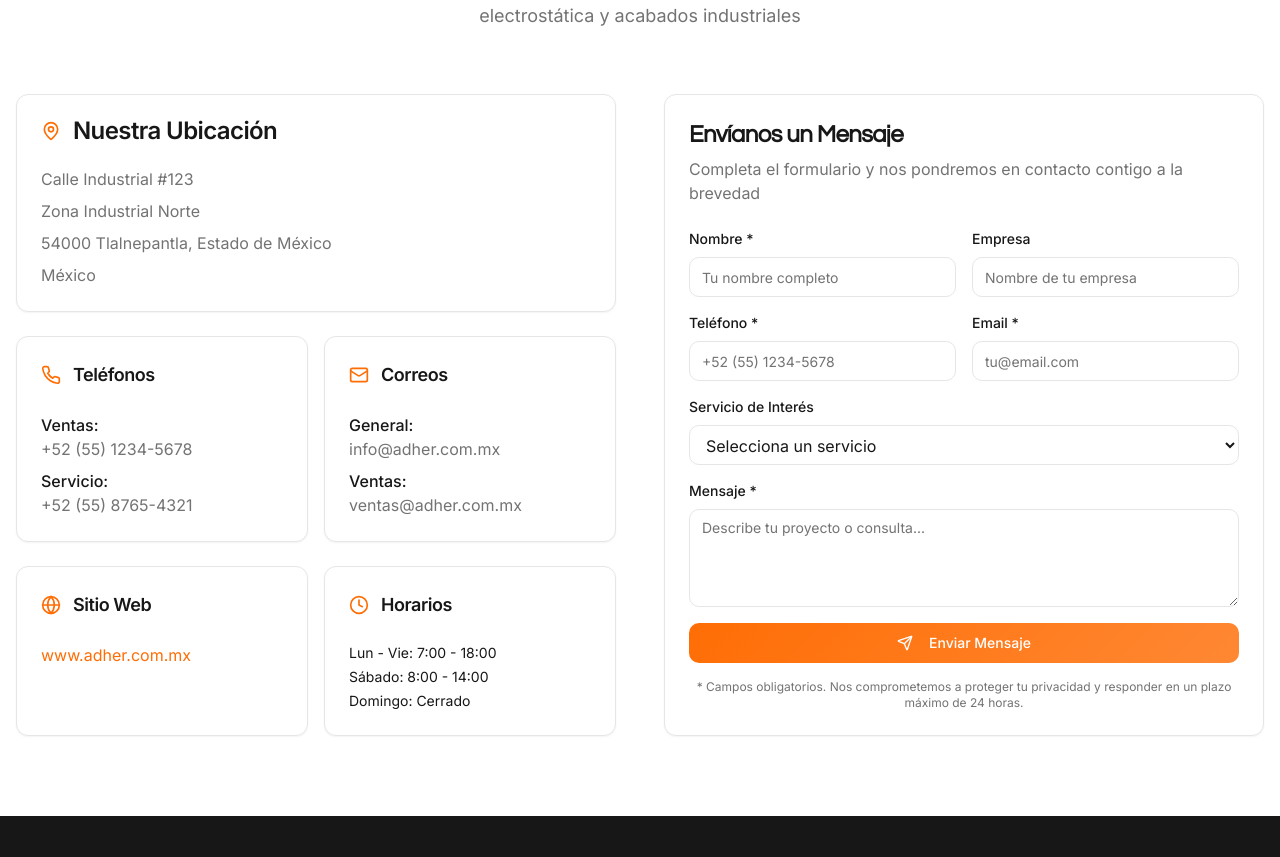
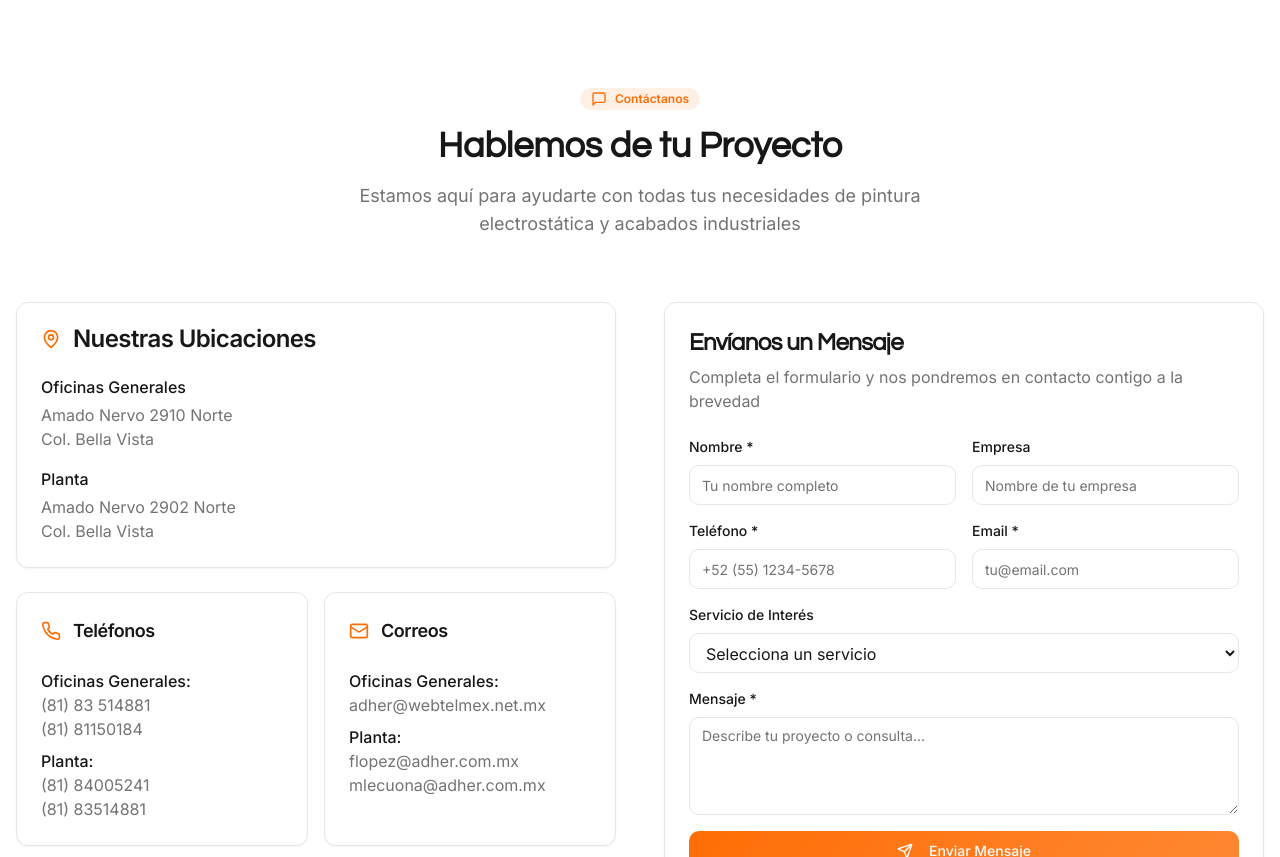
Before and after one commit to ADHERmx/adher-corporate-web-mirror, a React (Vite) app: page / in a window 1280 px wide. Shown: the part 3586-4443 px from the top of the page. Built offline with nearby package versions, Linux system fonts and the light colour scheme; the HTML template or start-up script is replaced by a standard one.

Commit message:
Update contact information

```diff
--- a/src/components/Contact.tsx
+++ b/src/components/Contact.tsx
@@ -38,15 +38,21 @@ const Contact = () => {
               <CardHeader>
                 <CardTitle className="flex items-center space-x-3">
                   <MapPin className="w-5 h-5 text-primary" />
-                  <span>Nuestra Ubicación</span>
+                  <span>Nuestras Ubicaciones</span>
                 </CardTitle>
               </CardHeader>
               <CardContent>
-                <div className="space-y-2 text-muted-foreground">
-                  <p>Calle Industrial #123</p>
-                  <p>Zona Industrial Norte</p>
-                  <p>54000 Tlalnepantla, Estado de México</p>
-                  <p>México</p>
+                <div className="space-y-4 text-muted-foreground">
+                  <div>
+                    <div className="font-medium text-foreground mb-1">Oficinas Generales</div>
+                    <p>Amado Nervo 2910 Norte</p>
+                    <p>Col. Bella Vista</p>
+                  </div>
+                  <div>
+                    <div className="font-medium text-foreground mb-1">Planta</div>
+                    <p>Amado Nervo 2902 Norte</p>
+                    <p>Col. Bella Vista</p>
+                  </div>
                 </div>
               </CardContent>
             </Card>
@@ -61,12 +67,14 @@ const Contact = () => {
                 </CardHeader>
                 <CardContent className="space-y-2">
                   <div>
-                    <div className="font-medium">Ventas:</div>
-                    <div className="text-muted-foreground">+52 (55) 1234-5678</div>
+                    <div className="font-medium">Oficinas Generales:</div>
+                    <div className="text-muted-foreground">(81) 83 514881</div>
+                    <div className="text-muted-foreground">(81) 81150184</div>
                   </div>
                   <div>
-                    <div className="font-medium">Servicio:</div>
-                    <div className="text-muted-foreground">+52 (55) 8765-4321</div>
+                    <div className="font-medium">Planta:</div>
+                    <div className="text-muted-foreground">(81) 84005241</div>
+                    <div className="text-muted-foreground">(81) 83514881</div>
                   </div>
                 </CardContent>
               </Card>
@@ -80,12 +88,13 @@ const Contact = () => {
                 </CardHeader>
                 <CardContent className="space-y-2">
                   <div>
-                    <div className="font-medium">General:</div>
-                    <div className="text-muted-foreground">info@adher.com.mx</div>
+                    <div className="font-medium">Oficinas Generales:</div>
+                    <div className="text-muted-foreground">adher@webtelmex.net.mx</div>
                   </div>
                   <div>
-                    <div className="font-medium">Ventas:</div>
-                    <div className="text-muted-foreground">ventas@adher.com.mx</div>
+                    <div className="font-medium">Planta:</div>
+                    <div className="text-muted-foreground">flopez@adher.com.mx</div>
+                    <div className="text-muted-foreground">mlecuona@adher.com.mx</div>
                   </div>
                 </CardContent>
               </Card>
--- a/src/components/Services.tsx
+++ b/src/components/Services.tsx
@@ -64,7 +64,12 @@ const Services = () => {
                     {service.description}
                   </p>
                   <ul className="space-y-2">
-                    {service.features.map((feature, featureIndex) => {})}
+                    {service.features.map((feature, featureIndex) => (
+                      <li key={featureIndex} className="flex items-start space-x-2">
+                        <div className="w-1.5 h-1.5 bg-primary rounded-full mt-2 flex-shrink-0" />
+                        <span className="text-sm text-muted-foreground">{feature}</span>
+                      </li>
+                    ))}
                   </ul>
                 </CardContent>
               </Card>;
```
